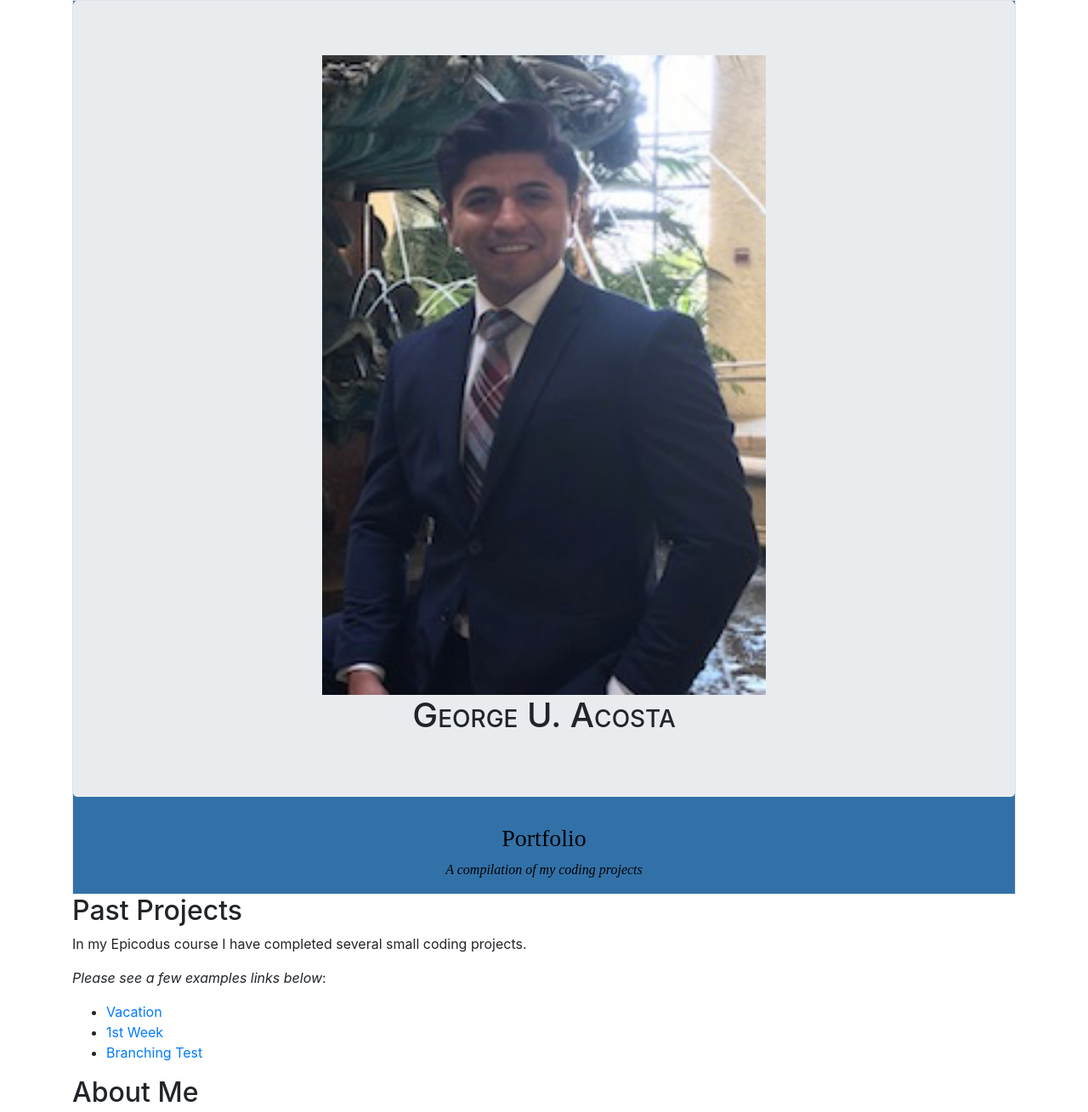
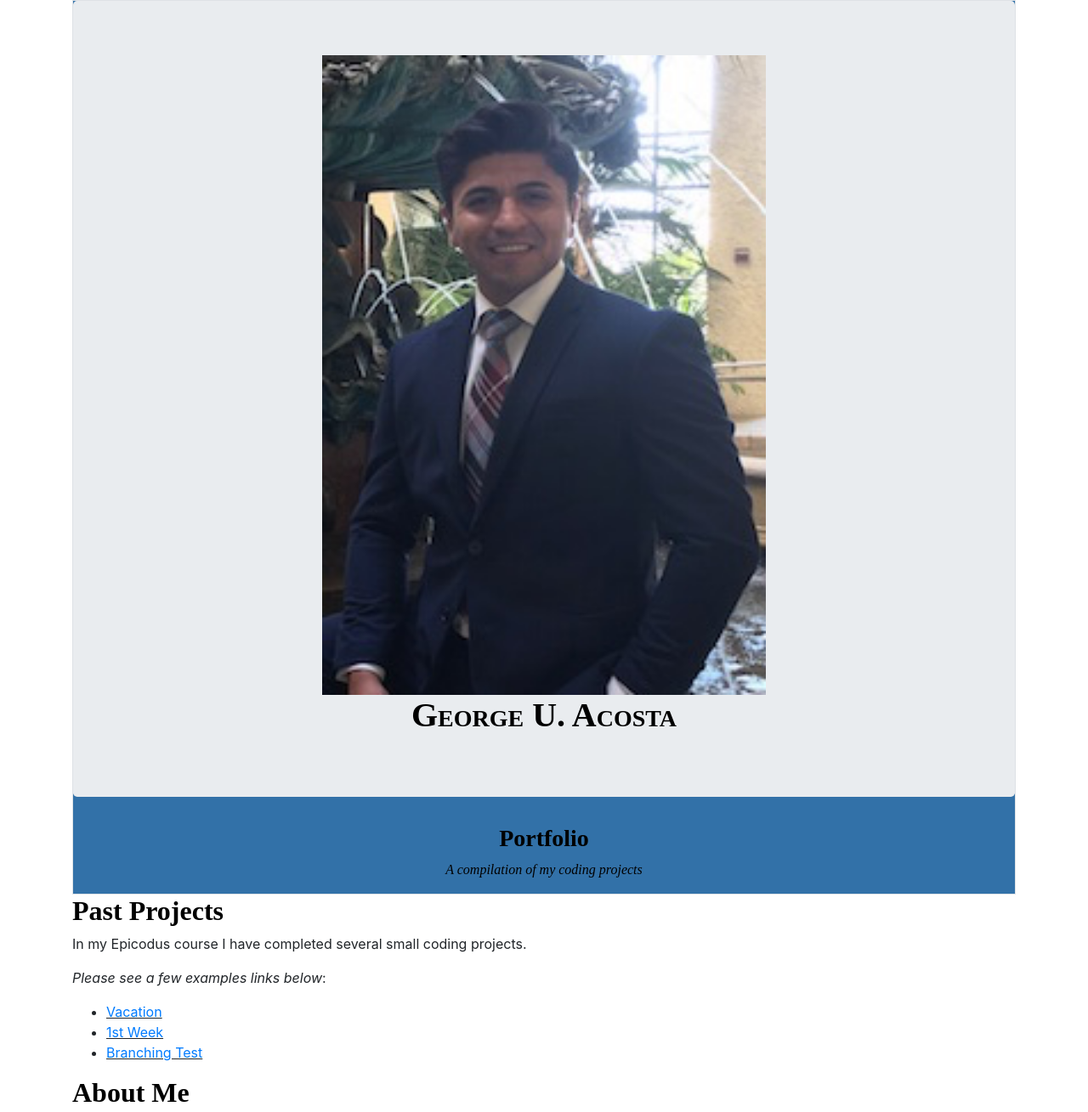
Before and after one commit to GACOSTA1988/my-portfolio, a plain HTML site: page index.html in a window 1280 px wide. Shown: the top 1309 px of the page at 85% size. Drawn offline with nearby package versions, Linux system fonts and the light colour scheme.

Commit message:
updated headers font

```diff
--- a/css/styles.css
+++ b/css/styles.css
@@ -19,7 +19,19 @@ border-width:50px;
 border-color: black;
 background-color:#3271a8;
 }
-.intro, h3 {
+.intro {
   text-align:center;
   color: black; font-family: 'Trocchi', serif;
+  /*got font style from https://wdexplorer.com/20-examples-beautiful-css-typography-design*/
 }
+h1, h2, h3 {
+  color: black; font-family: 'Trocchi', serif;
+  font-weight: bolder;
+  /*got font style from https://wdexplorer.com/20-examples-beautiful-css-typography-design*/
+}
+
+.jumbotron {
+  text-align: center;
+}
+li { text-decoration: underline;
+}
--- a/index.html
+++ b/index.html
@@ -16,7 +16,7 @@
     </div>
 
     <div class="intro">
-      <h3>Portfolio</h3>
+      <h3 id="introfont">Portfolio</h3>
       <p><em>A compilation of my coding projects</em></p>
     </div>
     </div>
```
